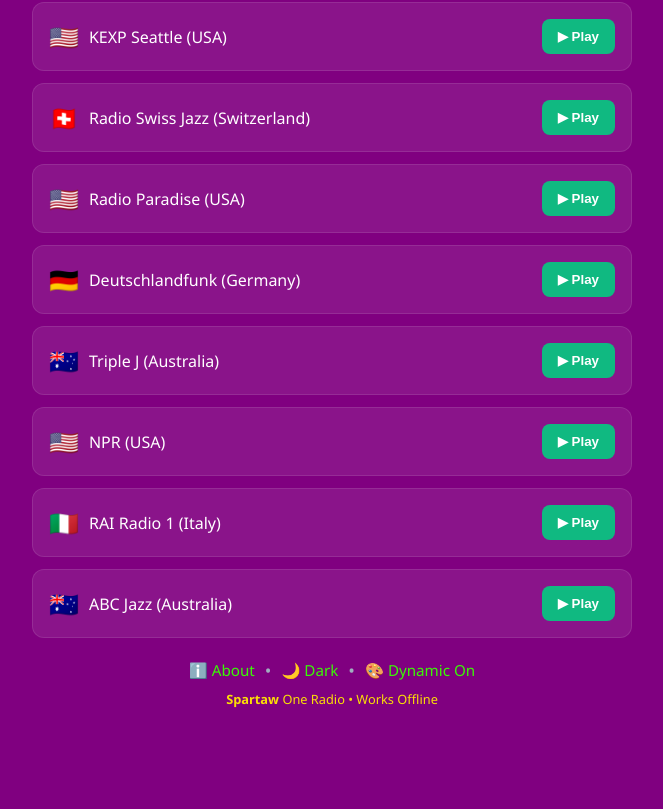
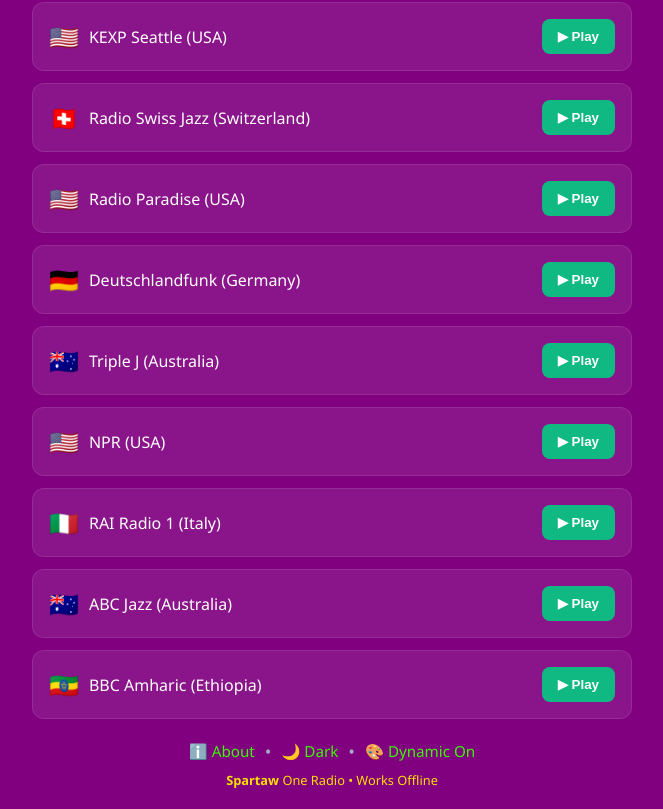
Before and after one commit to Abdumk/Global-Radio, a React (Vite) app: page / in a window 1280 px wide. Shown: the part 268-1077 px from the top of the page, without its empty margins (308-971 px from the left). Before the commit the page ends 996 px from the top, so only its background shows below. Built offline with nearby package versions, Linux system fonts and the light colour scheme.

Commit message:
added one new station

```diff
--- a/src/App.jsx
+++ b/src/App.jsx
@@ -1282,6 +1282,13 @@
     country: "AU",
     gradient: "linear-gradient(135deg, #8b5cf6, #ec4899)",
   },
+  {
+    id: "bbcethiopia",
+    name: "BBC Amharic (Ethiopia)",
+    url: "http://stream.live.vc.bbcmedia.co.uk/bbc_world_service", // direct URL
+    country: "ET",
+    gradient: "linear-gradient(135deg, #0ea5e9, #22c55e)"
+  },
 
 ];
 
@@ -1292,6 +1299,7 @@
   DE: "🇩🇪", // Germany
   AU: "🇦🇺", // Australia
   IT: "🇮🇹", // Italy
+  ET: "🇪🇹", // Ethiopia
 };
 
 
```
